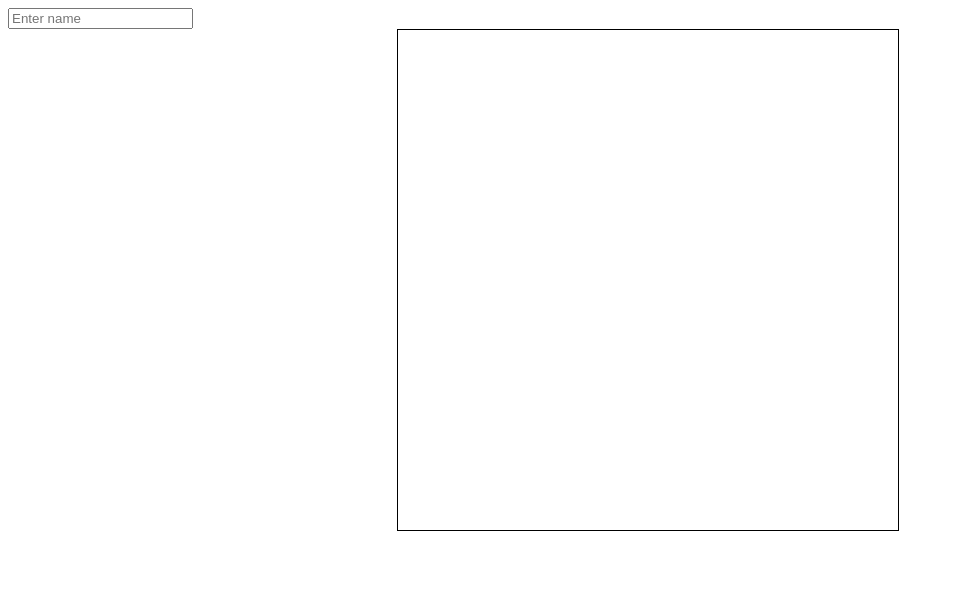
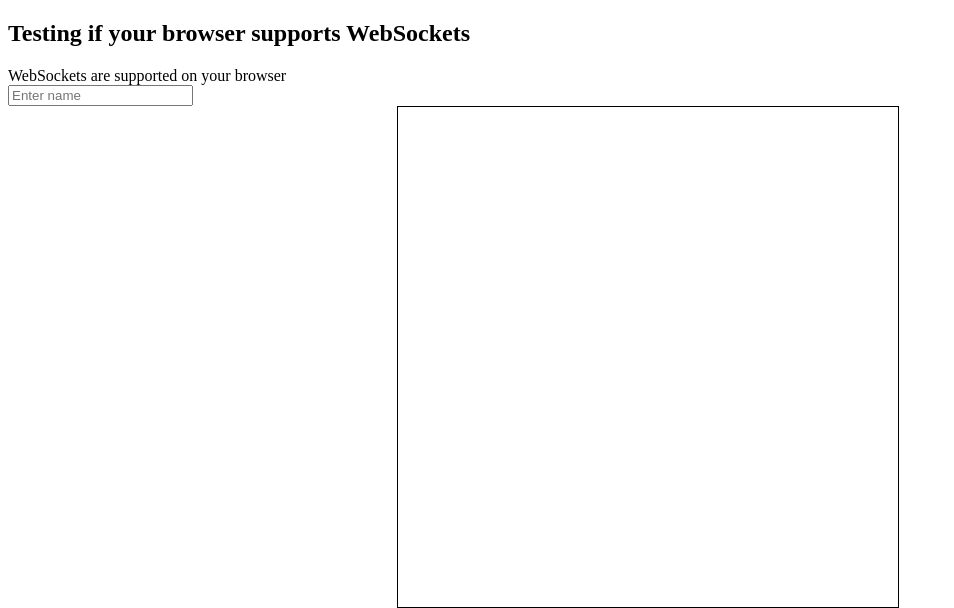
Before and after one commit to nmotocic/RZNU_lab2, a plain HTML site: page index.html in a window 1280 px wide. Shown: the whole page, without its empty margins (0-954 px from the left). Drawn offline with Linux system fonts and the light colour scheme.

Commit message:
browser check

```diff
--- a/index.html
+++ b/index.html
@@ -24,12 +24,24 @@
 	</head>
 
 	<body>
+		<h2>Testing if your browser supports WebSockets</h2>
+		<div id="supported"></div>
+		<script type="text/javascript">
+			var message = "WebSockets are not supported";
+			if(window.WebSocket){
+				message = "WebSockets are supported on your browser";
+				var chat_window = document.getElementById("chat");
+				var message_input = document.getElementById("message_input");
+			}
+
+			document.getElementById('supported').innerHTML = message;
+		</script>
+
 		<input id="message_input" placeholder="Enter name"></input>
 		<div id="chat"></div>
 
 		<script>
-			var chat_window = document.getElementById("chat");
-			var message_input = document.getElementById("message_input");
+
 			var ws = new WebSocket("ws://127.0.0.1:5678");
 
 			//Add message to the message view
```
